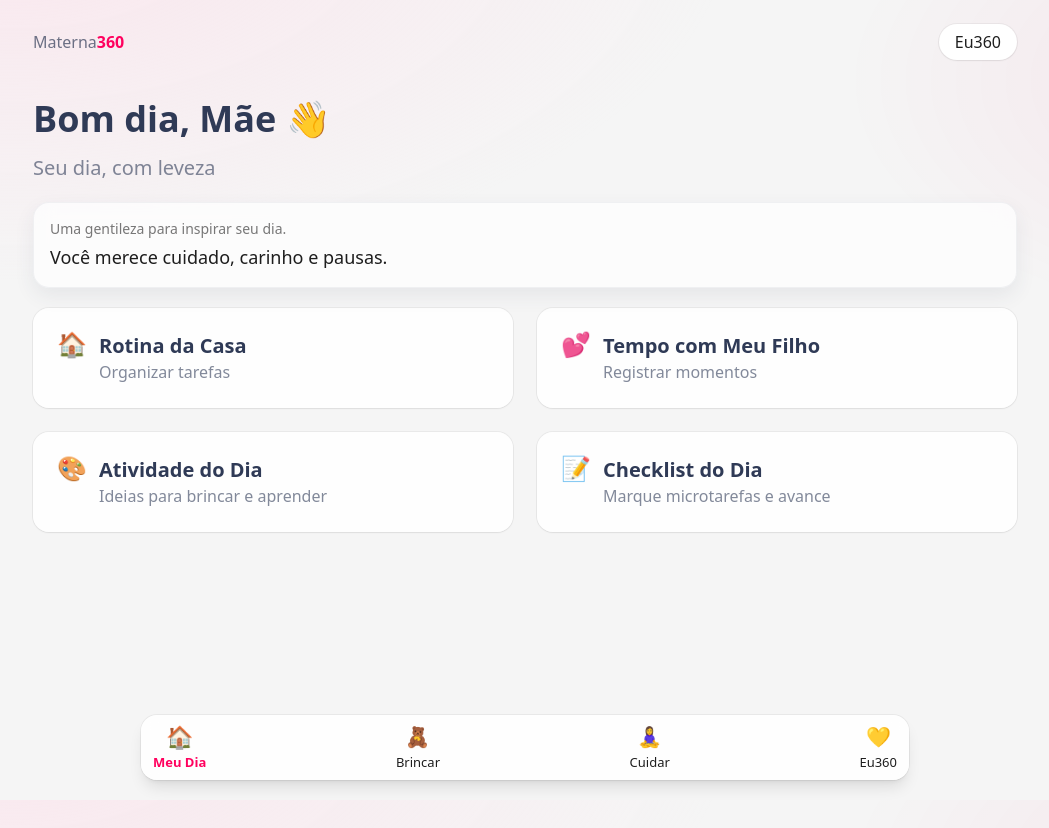
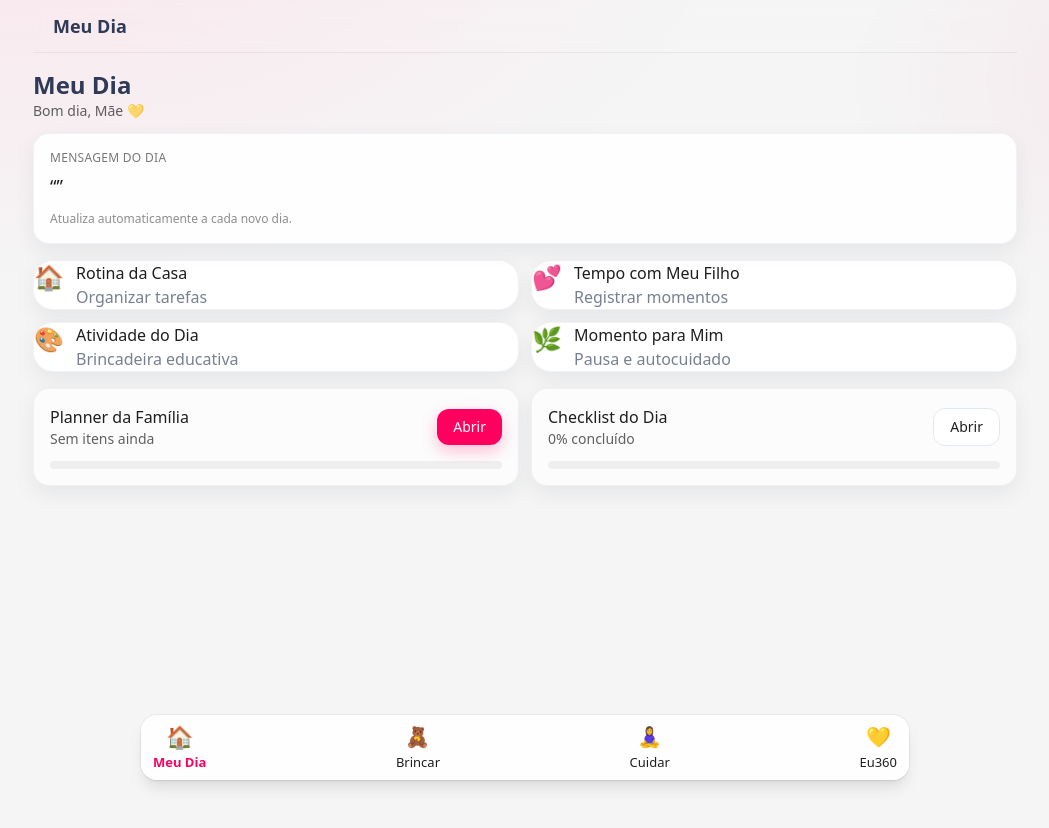
Before and after one commit to simonebrusco/materna360-app, a Next.js app in the folder materna360_starter/: page /meu-dia in a window 1280 px wide. Shown: the top 828 px of the page, without its empty margins (115-1164 px from the left). After the commit the page ends 800 px from the top, so only its background shows below. Built offline with nearby package versions, Linux system fonts and the light colour scheme.

Commit message:
Update page.jsx

```diff
--- a/materna360_starter/app/meu-dia/page.jsx
+++ b/materna360_starter/app/meu-dia/page.jsx
@@ -1,21 +1,212 @@
 // materna360_starter/app/meu-dia/page.jsx
 "use client";
 
-import { useMemo } from "react";
+import { useEffect, useMemo, useState } from "react";
 import Link from "next/link";
-import MessageOfDay from "../../components/MessageOfDay"; // ⬅️ novo bloco
+import AppBar from "../../components/AppBar";
+import GlassCard from "../../components/GlassCard";
+import { get, set, keys } from "../../lib/storage";
 
-function Card({ emoji, title, subtitle, href = "#" }) {
+// (opcional) tenta importar a lista de mensagens se existir
+let EXTERNAL_MESSAGES = null;
+try {
+  // se você já criou ../../lib/messages.js exportando MESSAGES, usamos aqui:
+  // export const MESSAGES = [{ quote, author }, ...]
+  EXTERNAL_MESSAGES = require("../../lib/messages").MESSAGES || null;
+} catch (_) {
+  EXTERNAL_MESSAGES = null;
+}
+
+const FALLBACK_MESSAGES = [
+  { quote: "Você é a melhor mãe para o seu filho 💛", author: "Materna360" },
+  { quote: "Pequenos passos também são progresso.", author: "Materna360" },
+  { quote: "Respire fundo. Você não está sozinha.", author: "Materna360" },
+  { quote: "Rotina leve, um dia de cada vez.", author: "Materna360" },
+];
+
+const MESSAGES = Array.isArray(EXTERNAL_MESSAGES) && EXTERNAL_MESSAGES.length
+  ? EXTERNAL_MESSAGES
+  : FALLBACK_MESSAGES;
+
+function startOfDayStr(date = new Date()) {
+  const d = new Date(date);
+  d.setHours(0, 0, 0, 0);
+  return d.toISOString(); // comparável como string
+}
+
+function Greeting() {
+  const text = useMemo(() => {
+    const h = new Date().getHours();
+    if (h < 12) return "Bom dia";
+    if (h < 18) return "Boa tarde";
+    return "Boa noite";
+  }, []);
   return (
-    <Link
-      href={href}
-      className="block rounded-2xl bg-white/90 ring-1 ring-black/5 shadow-sm hover:shadow-md transition-shadow p-5 md:p-6"
-    >
+    <div className="mb-2">
+      <h1 className="text-2xl font-semibold">Meu Dia</h1>
+      <p className="text-sm opacity-70">{text}, Mãe 💛</p>
+    </div>
+  );
+}
+
+/** Mensagem do Dia — muda sozinha a cada 24h */
+function MessageOfDay() {
+  const [msg, setMsg] = useState(MESSAGES[0]);
+
+  useEffect(() => {
+    const k = keys.motd || "m360:motd";
+    const today = startOfDayStr();
+    const saved = get(k, null);
+
+    // estrutura salva: { idx: number, date: string(iso-start-of-day) }
+    if (!saved) {
+      const first = { idx: 0, date: today };
+      set(k, first);
+      setMsg(MESSAGES[0]);
+      return;
+    }
+
+    const isSameDay = saved.date === today;
+    if (isSameDay) {
+      setMsg(MESSAGES[saved.idx % MESSAGES.length]);
+      return;
+    }
+
+    // novo dia → avança índice, salva, dispara badge + toast
+    const next = { idx: (Number(saved.idx || 0) + 1) % MESSAGES.length, date: today };
+    set(k, next);
+    setMsg(MESSAGES[next.idx]);
+
+    if (typeof window !== "undefined") {
+      window.dispatchEvent(
+        new CustomEvent("m360:win", {
+          detail: { type: "badge", name: "Organizada" },
+        })
+      );
+      window.dispatchEvent(
+        new CustomEvent("m360:toast", {
+          detail: { message: "Nova Mensagem do Dia ✨" },
+        })
+      );
+    }
+  }, []);
+
+  return (
+    <GlassCard className="p-4 bg-white/90">
+      <div className="text-xs uppercase tracking-wide opacity-60">Mensagem do Dia</div>
+      <blockquote className="mt-2 text-lg leading-snug">
+        “{msg?.quote}”
+      </blockquote>
+      {msg?.author && (
+        <div className="mt-1 text-sm opacity-60">— {msg.author}</div>
+      )}
+      <p className="mt-3 text-xs opacity-50">
+        Atualiza automaticamente a cada novo dia.
+      </p>
+    </GlassCard>
+  );
+}
+
+/** Preview do Planner (progresso simples) */
+function PlannerPreview() {
+  const [progress, setProgress] = useState({ done: 0, total: 0, pct: 0 });
+
+  useEffect(() => {
+    const k = keys.planner || "m360:planner";
+    const p = get(k, { casa: [], filhos: [], eu: [] });
+
+    const all = [
+      ...(Array.isArray(p.casa) ? p.casa : []),
+      ...(Array.isArray(p.filhos) ? p.filhos : []),
+      ...(Array.isArray(p.eu) ? p.eu : []),
+    ];
+    const total = all.length;
+    const done = all.filter((i) => !!i.done).length;
+    const pct = total > 0 ? Math.round((done / total) * 100) : 0;
+    setProgress({ done, total, pct });
+  }, []);
+
+  return (
+    <GlassCard className="p-4">
+      <div className="flex items-center justify-between">
+        <div>
+          <div className="font-medium">Planner da Família</div>
+          <div className="text-sm opacity-70">
+            {progress.total ? `${progress.done}/${progress.total} concluídos` : "Sem itens ainda"}
+          </div>
+        </div>
+        <Link href="/meu-dia/planner" className="btn btn-primary">Abrir</Link>
+      </div>
+
+      <div className="mt-3 w-full h-2 rounded-full bg-black/5 overflow-hidden">
+        <div
+          className="h-2 bg-[var(--brand)] transition-all"
+          style={{ width: `${progress.pct}%` }}
+        />
+      </div>
+    </GlassCard>
+  );
+}
+
+/** Card de Checklist com % do dia (se existir algo no storage) */
+function ChecklistCard() {
+  const [pct, setPct] = useState(0);
+
+  useEffect(() => {
+    // formato livre — tentamos dois jeitos comuns
+    const kDay = (keys.checklistToday || "m360:checklist:today");
+    const kLogs = (keys.checklist || "m360:checklist");
+
+    let total = 0, done = 0;
+
+    const today = get(kDay, null);
+    if (today && Array.isArray(today.items)) {
+      total = today.items.length;
+      done = today.items.filter((i) => !!i.done).length;
+    } else {
+      // fallback genérico
+      const arr = get(kLogs, []);
+      if (Array.isArray(arr) && arr.length) {
+        const last = arr[arr.length - 1];
+        if (last && Array.isArray(last.items)) {
+          total = last.items.length;
+          done = last.items.filter((i) => !!i.done).length;
+        }
+      }
+    }
+
+    setPct(total ? Math.round((done / total) * 100) : 0);
+  }, []);
+
+  return (
+    <GlassCard className="p-4">
+      <div className="flex items-center justify-between">
+        <div>
+          <div className="font-medium">Checklist do Dia</div>
+          <div className="text-sm opacity-70">{pct}% concluído</div>
+        </div>
+        <Link href="/meu-dia/checklist" className="btn bg-white border border-slate-200">
+          Abrir
+        </Link>
+      </div>
+      <div className="mt-3 w-full h-2 rounded-full bg-black/5 overflow-hidden">
+        <div
+          className="h-2 bg-[var(--brand-ink)]/80 transition-all"
+          style={{ width: `${pct}%` }}
+        />
+      </div>
+    </GlassCard>
+  );
+}
+
+function HomeCard({ emoji, title, subtitle, href }) {
+  return (
+    <Link href={href} className="card block">
       <div className="flex items-start gap-3">
-        <div className="text-2xl leading-none">{emoji}</div>
+        <div className="text-2xl">{emoji}</div>
         <div>
-          <h3 className="text-lg md:text-xl font-semibold text-brand-navy">{title}</h3>
-          <p className="text-sm md:text-base text-brand-navy/60">{subtitle}</p>
+          <div className="font-medium">{title}</div>
+          <div className="subtitle">{subtitle}</div>
         </div>
       </div>
     </Link>
@@ -23,67 +214,52 @@ function Card({ emoji, title, subtitle, href = "#" }) {
 }
 
 export default function MeuDiaPage() {
-  const greeting = useMemo(() => {
-    const h = new Date().getHours();
-    if (h < 12) return "Bom dia";
-    if (h < 18) return "Boa tarde";
-    return "Boa noite";
-  }, []);
-
   return (
-    <main className="min-h-screen bg-gradient-to-b from-brand-soft to-white pb-28">
-      {/* Topbar */}
-      <header className="mx-auto max-w-5xl px-5 pt-6 flex items-center justify-between">
-        <div className="text-sm md:text-base font-medium text-brand-navy/70">
-          Materna<strong style={{ color: "#ff005e" }}>360</strong>
-        </div>
-        <Link
-          href="/eu360"
-          className="rounded-full bg-white px-4 py-1.5 text-sm md:text-base ring-1 ring-black/5 shadow-sm"
-        >
-          Eu360
-        </Link>
-      </header>
+    <main className="max-w-5xl mx-auto px-5 pb-24">
+      <AppBar title="Meu Dia" />
 
       {/* Saudação */}
-      <section className="mx-auto max-w-5xl px-5 pt-8">
-        <h1 className="text-[28px] md:text-[36px] font-bold text-brand-navy">
-          {greeting}, <span className="text-brand-navy">Mãe</span> <span>👋</span>
-        </h1>
-        <p className="mt-2 text-brand-navy/60 text-lg md:text-xl">Seu dia, com leveza</p>
+      <section className="mt-4">
+        <Greeting />
       </section>
 
-      {/* Mensagem do Dia */}
-      <section className="mx-auto max-w-5xl px-5 pt-5">
+      {/* Mensagem do Dia (auto-24h) */}
+      <section className="mt-3">
         <MessageOfDay />
       </section>
 
-      {/* Grid de Atalhos */}
-      <section className="mx-auto max-w-5xl px-5 pt-5 grid grid-cols-1 md:grid-cols-2 gap-4 md:gap-6">
-        <Card
+      {/* Atalhos principais */}
+      <section className="mt-4 grid grid-cols-1 md:grid-cols-2 gap-3">
+        <HomeCard
           emoji="🏠"
           title="Rotina da Casa"
           subtitle="Organizar tarefas"
           href="/meu-dia/rotina"
         />
-        <Card
+        <HomeCard
           emoji="💕"
           title="Tempo com Meu Filho"
           subtitle="Registrar momentos"
           href="/meu-dia/momentos"
         />
-        <Card
+        <HomeCard
           emoji="🎨"
           title="Atividade do Dia"
-          subtitle="Ideias para brincar e aprender"
+          subtitle="Brincadeira educativa"
           href="/meu-dia/atividade"
         />
-        <Card
-          emoji="📝"
-          title="Checklist do Dia"
-          subtitle="Marque microtarefas e avance"
-          href="/meu-dia/checklist"      // ⬅️ atalho garantido
+        <HomeCard
+          emoji="🌿"
+          title="Momento para Mim"
+          subtitle="Pausa e autocuidado"
+          href="/meu-dia/pausas"
         />
+      </section>
+
+      {/* Planner + Checklist */}
+      <section className="mt-4 grid grid-cols-1 md:grid-cols-2 gap-3">
+        <PlannerPreview />
+        <ChecklistCard />
       </section>
     </main>
   );
```
